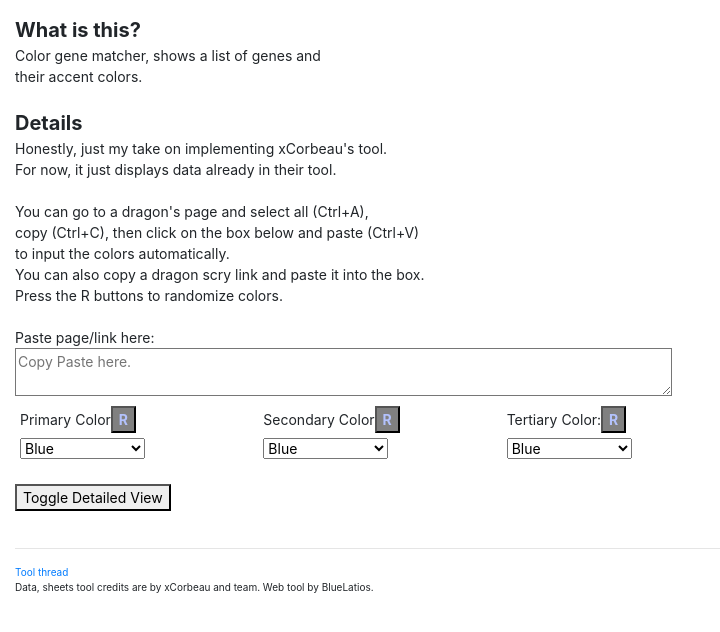
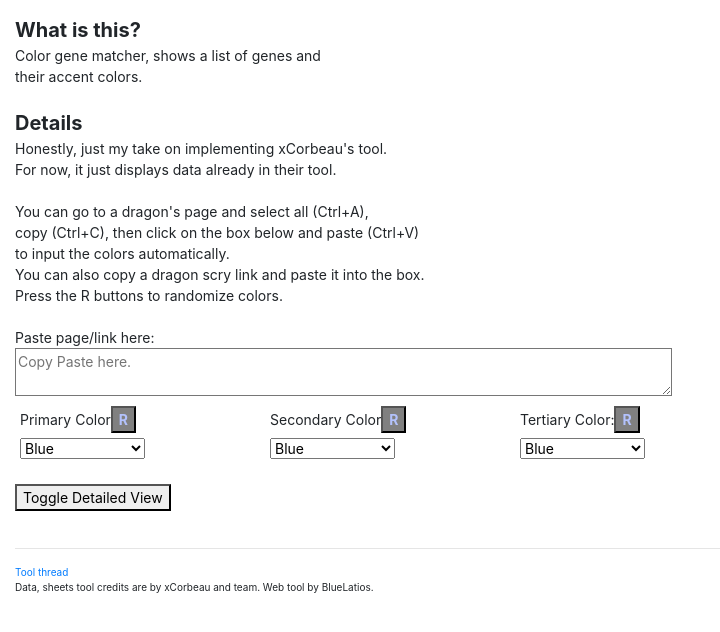
Before and after one commit to Blue-Latios/FRStuff, a Nuxt app: page /color-gene-match in a window 1280 px wide. Shown: the top 632 px of the page, without its empty margins (0-720 px from the left). Built offline with nearby package versions, Linux system fonts and the light colour scheme.

Commit message:
layout fix

```diff
--- a/pages/color-gene-match/index.vue
+++ b/pages/color-gene-match/index.vue
@@ -57,6 +57,7 @@
 	margin: 5px;
 	font-size: 14px;
 	width: 750px;
+	min-width: 750px
 }
 .text-bold {
 	font-weight: bold;
@@ -64,11 +65,13 @@
 }
 .cols {
 	display: flex;
-	justify-content: space-between;
+	gap: 20px;
 	padding-bottom: 20px;
 }
 .col {
 	padding: 5px;
+	width: 250px;
+	flex-shrink: 0;
 }
 .results {
 	white-space: pre-line;
```
